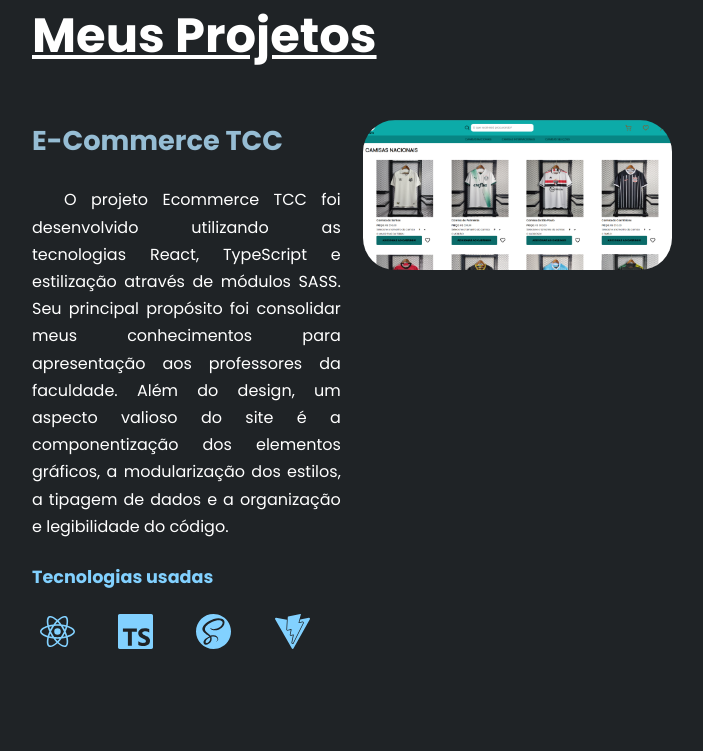
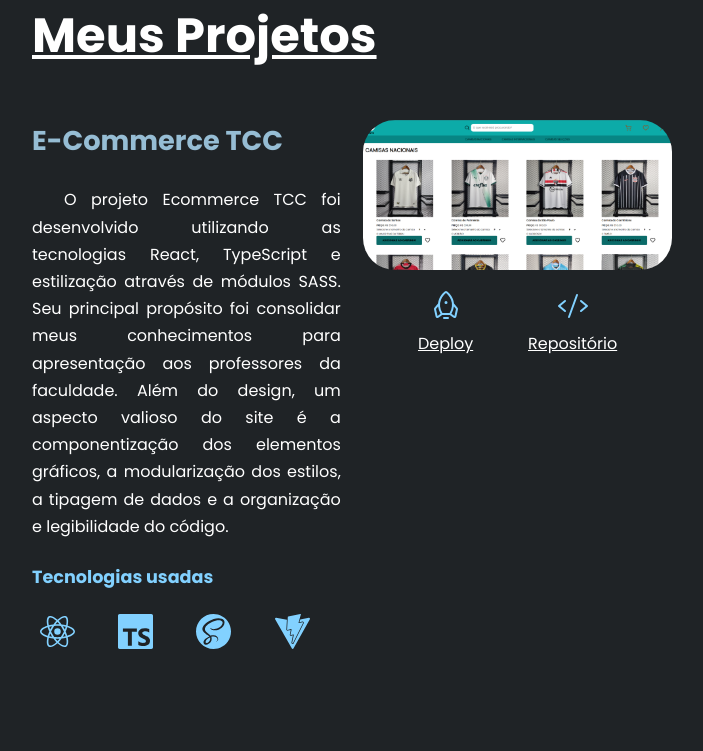
Before and after one commit to luscabap/portfolio, a React (Vite) app: page / in a window 1280 px wide. Shown: the part 3460-4211 px from the top of the page, without its empty margins (288-991 px from the left). Built offline with nearby package versions, Linux system fonts and the light colour scheme.

Commit message:
Projects anchors link

```diff
--- a/src/Pages/HomePage/index.tsx
+++ b/src/Pages/HomePage/index.tsx
@@ -29,7 +29,7 @@ export default function HomePage() {
         <ThemeProvider theme={theme}>
             <GlobalStyle />
             <Header toggleTheme={toggleTheme} position={scroll} />
-            <Styles.ContainerMain >
+            <Styles.ContainerMain>
                 <Home />
                 <AboutMe />
                 <Knowledge />
--- a/src/components/Header/styles.ts
+++ b/src/components/Header/styles.ts
@@ -22,6 +22,7 @@ export const Container = styled.div`
         position: fixed;
         top: 0.7rem;
         width: 60%;
+        z-index: 100;
         background-color: ${props => props.theme.colors.terciary};
         padding: 1rem;
         border-radius: 1rem;
--- a/src/components/Home/Home.tsx
+++ b/src/components/Home/Home.tsx
@@ -17,6 +17,7 @@ export default function Home(){
                 </a>
                 <a href={curriculo} target='_blank'
                 className='container__cv'>
+
                     <button className='container__cv__btn'>
                         Download CV
                         <DownloadSimple size={32} />
--- a/src/components/MyProjects/MyProjects.tsx
+++ b/src/components/MyProjects/MyProjects.tsx
@@ -7,7 +7,7 @@ export default function MyProjects(){
         <Styles.ContainerProject id="project">
             <h2>Meus Projetos</h2>
             {
-                dataProjects.map(item => <Project key={item.id} title={item.title} description={item.description} img={item.img} techs={item.techs}/>)
+                dataProjects.map(item => <Project key={item.id} title={item.title} description={item.description} img={item.img} techs={item.techs} deploy={item.deploy} repo={item.repo}/>)
             }
         </Styles.ContainerProject>
 
--- a/src/components/MyProjects/Projects/Project.tsx
+++ b/src/components/MyProjects/Projects/Project.tsx
@@ -1,15 +1,21 @@
+import { useState } from 'react';
 import TechsProject from './TechsProject/TechsProject';
 import * as Styles from './style';
+import { Rocket, Code } from '@phosphor-icons/react';
 
-interface IProjectProps{
+interface IProjectProps {
     title: string,
     description: string,
     img: string,
     id: number,
-    techs: string[];
+    techs: string[],
+    deploy: string,
+    repo: string
 }
 
-export default function Project({ title, description, img, techs, id }: IProjectProps){
+export default function Project({ title, description, img, techs, id, deploy, repo }: IProjectProps) {
+
+    const [anchorBackground, setAnchorBackground] = useState();
 
     return (
         <Styles.ProjectContainer>
@@ -33,6 +39,18 @@ export default function Project({ title, description, img, techs, id }: IProject
             </Styles.InfosContainer>
             <Styles.ImgContainer>
                 <img src={img} alt={title} />
+
+                <div className='anchors'>
+                    <a href={deploy} target='_blank'>
+                        <Rocket size={32} className='anchor__icon' />
+                        <h5>Deploy</h5>
+                    </a>
+
+                    <a href={repo} target='_blank'>
+                        <Code size={32} className='anchor__icon' />
+                        <h5>Repositório</h5>
+                    </a>
+                </div>
             </Styles.ImgContainer>
         </Styles.ProjectContainer>
     )
--- a/src/components/MyProjects/Projects/style.ts
+++ b/src/components/MyProjects/Projects/style.ts
@@ -46,6 +46,38 @@ export const ImgContainer = styled.div`
         max-height: 100%;
         border-radius: 2rem;
     }
+
+    .anchors{
+        display: flex;
+        align-items: center;
+        justify-content: space-evenly;
+
+        & > a{
+            display: flex;
+            flex-direction: column;
+            align-items: center;
+            justify-content: center;
+            gap: 0.6rem;
+            margin: 0.8rem 0 0 0;
+            text-decoration: none;
+
+            h5{
+                color: ${props => props.theme.colors.inverse};
+                text-decoration: underline;
+                font-weight: normal;
+                font-size: 1rem;
+            }
+
+            .anchor__icon{
+                color: ${props => props.theme.colors.primary};
+
+                &:hover{
+                    cursor: pointer;
+                }
+            }
+        }
+    }
+
 `
 
 export const TechsContainer = styled.div`
--- a/src/components/MyProjects/dataProjects.ts
+++ b/src/components/MyProjects/dataProjects.ts
@@ -10,7 +10,9 @@ export const dataProjects = [
                 "TypeScript",
                 "SASS",
                 "Vite"
-            ]
+            ],
+        "deploy": "https://tcc-ij3n.vercel.app/",
+        "repo": "https://github.com/luscabap/tcc"
     },
     {
         "id": 2,
@@ -22,7 +24,10 @@ export const dataProjects = [
                 "React",
                 "TypeScript",
                 "CSS"
-            ]
+            ],
+        "deploy": "https://lusca-projeto-organo.vercel.app/",
+        "repo": "https://github.com/luscabap/lusca-projeto_organo"
+
     },
     {
         "id": 3,
@@ -33,7 +38,9 @@ export const dataProjects = [
             [
                 "React",
                 "CSS"
-            ]
+            ],
+        "deploy": "https://lusca-projeto-hello-word.vercel.app/",
+        "repo": "https://github.com/luscabap/lusca-projeto_hello-word"
     },
     {
         "id": 4,
@@ -44,7 +51,9 @@ export const dataProjects = [
             [
                 "REACT",
                 "SASS"
-            ]
+            ],
+        "deploy": "https://lusca-projeto-space.vercel.app/",
+        "repo": "https://github.com/luscabap/lusca-projeto_space"
     },
     {
         "id": 5,
@@ -55,6 +64,8 @@ export const dataProjects = [
         [
             "HTML",
             "Tailwind"
-        ]
+        ],
+        "deploy": "https://github.com/luscabap",
+        "repo": "https://github.com/luscabap/lusca-projeto-pagenw"
     }
 ]
```
